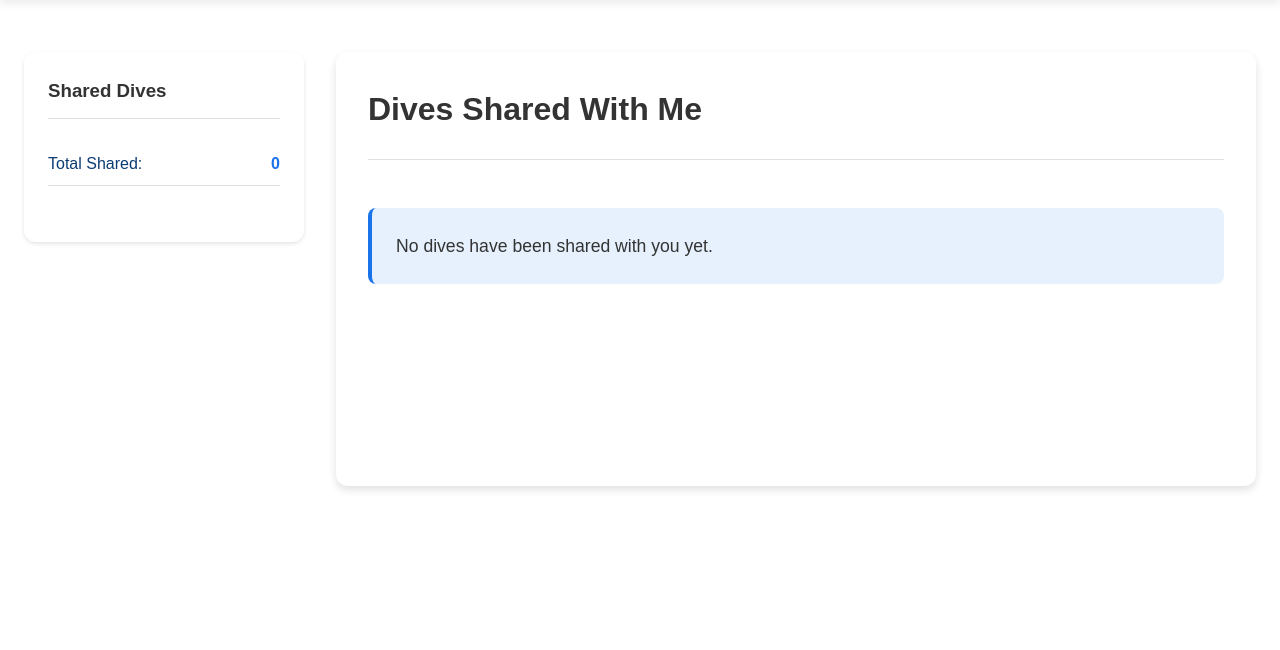
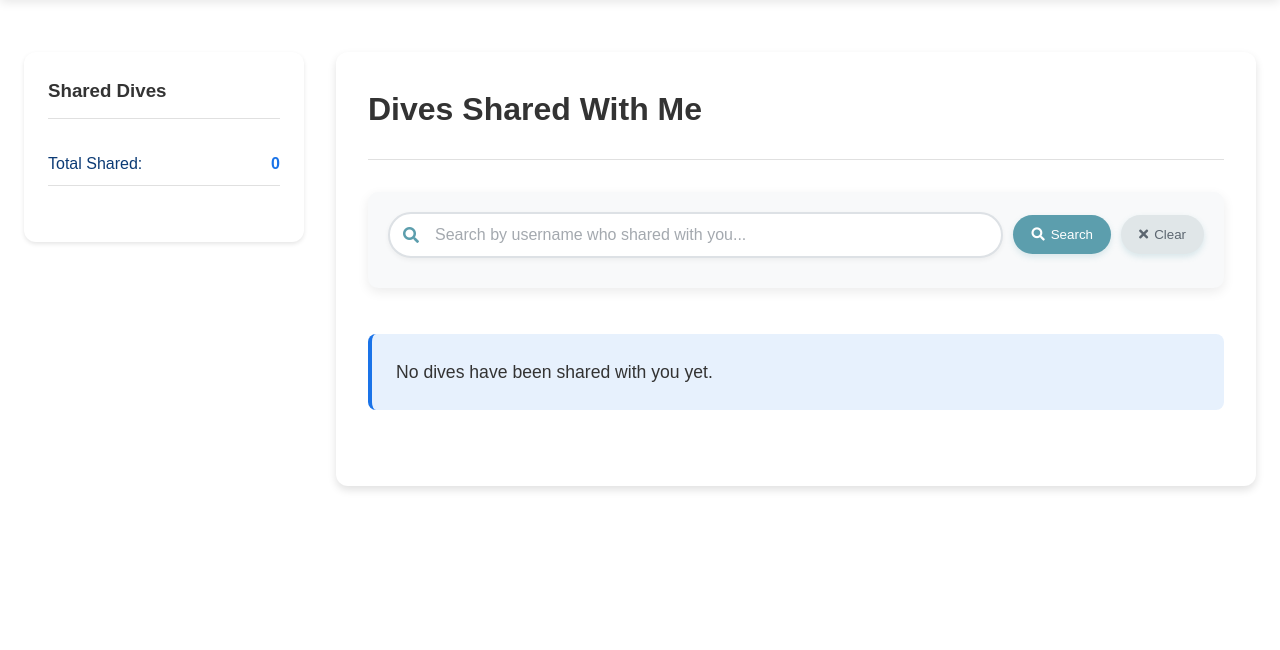
Before and after one commit to ZaneCodeJourney/CITS5505-Group-Project, a Flask app: page /api/shared/shared-with-me in a window 1280 px wide. Shown: the part 74-724 px from the top of the page. Run offline with Flask 3, Linux system fonts and the light colour scheme; the visitor is signed in with stand-in values (Sample User, id 1); data that the repository does not hold is empty; some libraries are stand-ins or nearby versions.

Commit message:
DL-FE-009: Add a search bar for share function

```diff
--- a/app/templates/shared_with_me.html
+++ b/app/templates/shared_with_me.html
@@ -4,6 +4,84 @@
 <link rel="stylesheet" href="https://unpkg.com/leaflet@1.7.1/dist/leaflet.css" />
 <link rel="stylesheet" href="{{ url_for('static', filename='css/dive_log.css') }}">
 <link rel="stylesheet" href="{{ url_for('static', filename='css/my_logs.css') }}">
+<link rel="stylesheet" href="https://cdnjs.cloudflare.com/ajax/libs/font-awesome/5.15.4/css/all.min.css">
+<style>
+    .search-container {
+        margin-bottom: 30px;
+        width: 100%;
+        background-color: #f8f9fa;
+        padding: 20px;
+        border-radius: 10px;
+        box-shadow: 0 4px 12px rgba(0, 0, 0, 0.08);
+    }
+    .search-box {
+        display: flex;
+        align-items: center;
+        position: relative;
+    }
+    .search-icon {
+        position: absolute;
+        left: 15px;
+        color: #5c9ead;
+        font-size: 16px;
+    }
+    .search-box input {
+        flex: 1;
+        padding: 12px 20px 12px 45px;
+        border: 2px solid #dde1e5;
+        border-radius: 50px;
+        font-size: 16px;
+        transition: all 0.3s ease;
+        outline: none;
+        box-shadow: 0 2px 5px rgba(0, 0, 0, 0.05);
+    }
+    .search-box input:focus {
+        border-color: #5c9ead;
+        box-shadow: 0 2px 10px rgba(92, 158, 173, 0.15);
+    }
+    .search-box input::placeholder {
+        color: #a4a9af;
+    }
+    .search-box button {
+        margin-left: 10px;
+        padding: 12px 18px;
+        background-color: #5c9ead;
+        color: white;
+        border: none;
+        border-radius: 50px;
+        cursor: pointer;
+        font-weight: 500;
+        transition: all 0.3s ease;
+        display: flex;
+        align-items: center;
+        box-shadow: 0 3px 6px rgba(92, 158, 173, 0.2);
+    }
+    .search-box button:hover {
+        background-color: #4a8796;
+        transform: translateY(-2px);
+        box-shadow: 0 5px 10px rgba(74, 135, 150, 0.25);
+    }
+    .search-box button:active {
+        transform: translateY(0);
+    }
+    .search-box button i {
+        margin-right: 6px;
+    }
+    #clear-search {
+        background-color: #e0e6e8;
+        color: #5c6670;
+    }
+    #clear-search:hover {
+        background-color: #d0d6da;
+        box-shadow: 0 5px 10px rgba(0, 0, 0, 0.1);
+    }
+    .search-results-count {
+        margin-top: 10px;
+        font-size: 14px;
+        color: #678;
+        padding-left: 10px;
+    }
+</style>
 {% endblock %}
 
 {% block content %}
@@ -23,10 +101,21 @@
             <h1>Dives Shared With Me</h1>
         </div>
 
-        <div class="logs-list">
+        <!-- Search Container -->
+        <div class="search-container">
+            <div class="search-box">
+                <i class="fas fa-search search-icon"></i>
+                <input type="text" id="search-input" placeholder="Search by username who shared with you...">
+                <button id="search-button"><i class="fas fa-search"></i> Search</button>
+                <button id="clear-search"><i class="fas fa-times"></i> Clear</button>
+            </div>
+            <div class="search-results-count" id="search-results-count"></div>
+        </div>
+
+        <div class="logs-list" id="logs-list">
             {% if shared_dives %}
                 {% for shared_dive in shared_dives %}
-                <div class="log-card" data-dive-id="{{ shared_dive.dive.id }}" data-location="{{ shared_dive.dive.location }}" data-latitude="" data-longitude="">
+                <div class="log-card" data-dive-id="{{ shared_dive.dive.id }}" data-location="{{ shared_dive.dive.location }}" data-shared-by="{{ shared_dive.shared_by_username }}">
                     <div class="log-header">
                         <h3>{{ shared_dive.dive.location }}</h3>
                         <span class="date">{{ shared_dive.dive.start_time.strftime('%B %d, %Y') }}</span>
@@ -142,6 +231,9 @@ document.addEventListener('DOMContentLoaded', function() {
 
     // Setup event listeners for View Details buttons
     setupEventListeners();
+
+    // Setup search functionality
+    setupSearch();
 });
 
 function setupEventListeners() {
@@ -156,5 +248,71 @@ function setupEventListeners() {
         });
     });
 }
+
+function setupSearch() {
+    const searchInput = document.getElementById('search-input');
+    const searchButton = document.getElementById('search-button');
+    const clearButton = document.getElementById('clear-search');
+    const logsList = document.getElementById('logs-list');
+    const logCards = document.querySelectorAll('.log-card');
+    const searchResultsCount = document.getElementById('search-results-count');
+
+    // Search function
+    function performSearch() {
+        const query = searchInput.value.trim().toLowerCase();
+        let visibleCount = 0;
+
+        // If search is empty, show all cards
+        if (!query) {
+            logCards.forEach(card => {
+                card.style.display = 'block';
+            });
+            searchResultsCount.textContent = '';
+            return;
+        }
+
+        // Filter cards based on who shared the dive
+        logCards.forEach(card => {
+            const sharedBy = card.getAttribute('data-shared-by').toLowerCase();
+            if (sharedBy.includes(query)) {
+                card.style.display = 'block';
+                visibleCount++;
+            } else {
+                card.style.display = 'none';
+            }
+        });
+
+        // Update results count
+        searchResultsCount.textContent = `Found ${visibleCount} dive${visibleCount !== 1 ? 's' : ''} matching "${query}"`;
+    }
+
+    // Search on button click
+    searchButton.addEventListener('click', performSearch);
+
+    // Search on Enter key
+    searchInput.addEventListener('keypress', function(e) {
+        if (e.key === 'Enter') {
+            performSearch();
+        }
+    });
+
+    // Clear search
+    clearButton.addEventListener('click', function() {
+        searchInput.value = '';
+        logCards.forEach(card => {
+            card.style.display = 'block';
+        });
+        searchResultsCount.textContent = '';
+    });
+
+    // Animation effect on input focus
+    searchInput.addEventListener('focus', function() {
+        this.parentElement.classList.add('focused');
+    });
+
+    searchInput.addEventListener('blur', function() {
+        this.parentElement.classList.remove('focused');
+    });
+}
 </script>
 {% endblock %}
```
